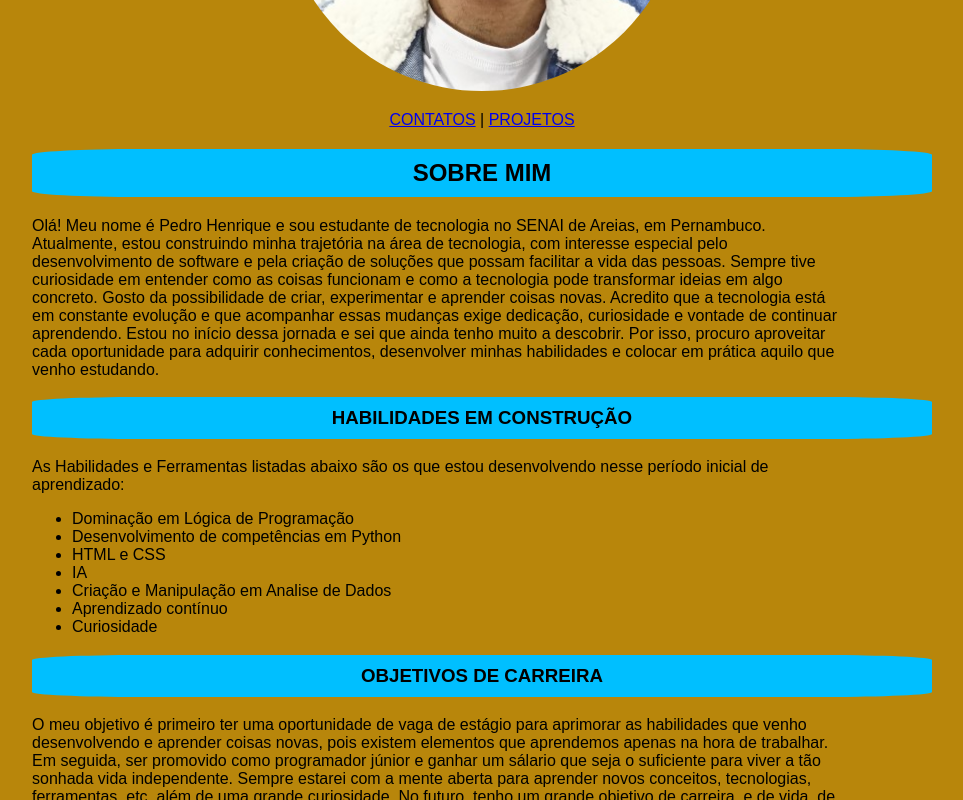
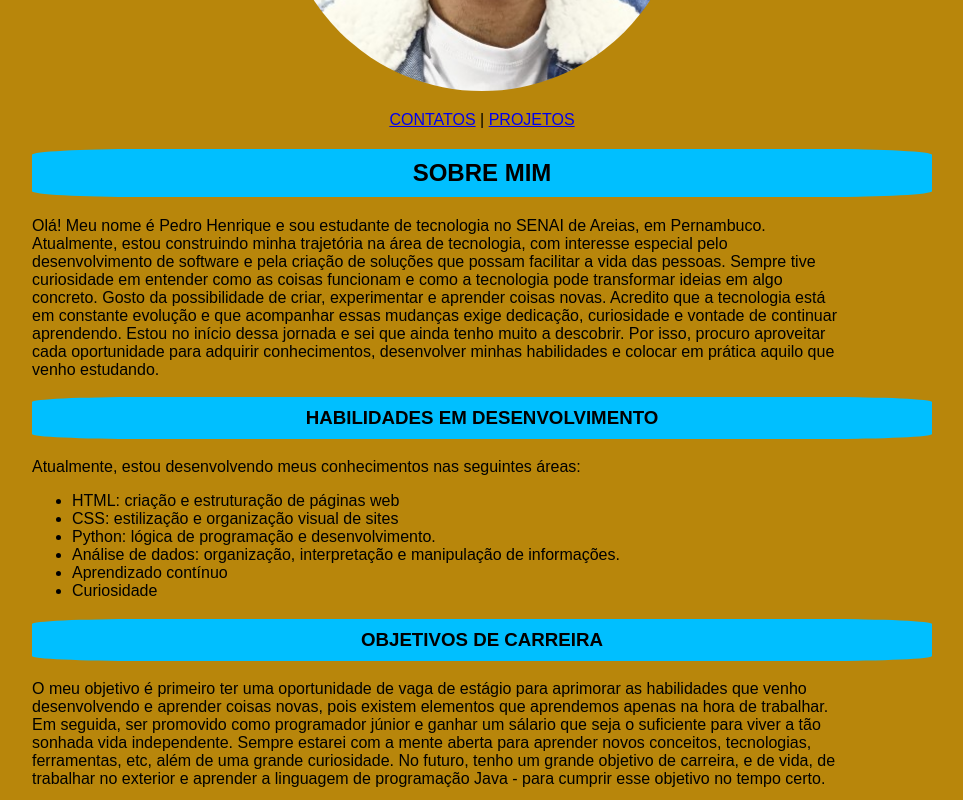
Before and after one commit to pedrograss/Portfolio-Pedro-Henrique, a plain HTML site: page index.html in a window 1280 px wide. Shown: the part 495-1295 px from the top of the page, without its empty margins (158-1121 px from the left). Drawn offline with Linux system fonts and the light colour scheme.

Commit message:
melhoria em habilidade

```diff
--- a/index.html
+++ b/index.html
@@ -28,15 +28,13 @@
         Estou no início dessa jornada e sei que ainda tenho muito a descobrir. Por isso, procuro aproveitar cada oportunidade para adquirir conhecimentos, desenvolver minhas habilidades e colocar em prática aquilo que venho estudando.</p>
     </section>
     <section id="habilidades">
-        <h3>Habilidades em Construção</h3>
-        <p>As Habilidades e Ferramentas listadas abaixo são os que estou desenvolvendo nesse período inicial de
-            aprendizado:</p>
+        <h3>Habilidades em desenvolvimento</h3>
+        <p>Atualmente, estou desenvolvendo meus conhecimentos nas seguintes áreas:</p>
         <ul>
-            <li>Dominação em Lógica de Programação</li>
-            <li>Desenvolvimento de competências em Python</li>
-            <li>HTML e CSS</li>
-            <li>IA</li>
-            <li>Criação e Manipulação em Analise de Dados</li>
+            <li>HTML: criação e estruturação de páginas web</li>
+            <li>CSS: estilização e organização visual de sites</li>
+            <li>Python: lógica de programação e desenvolvimento.</li>
+            <li>Análise de dados: organização, interpretação e manipulação de informações.</li>
             <li>Aprendizado contínuo</li>
             <li>Curiosidade</li>
         </ul>
```
